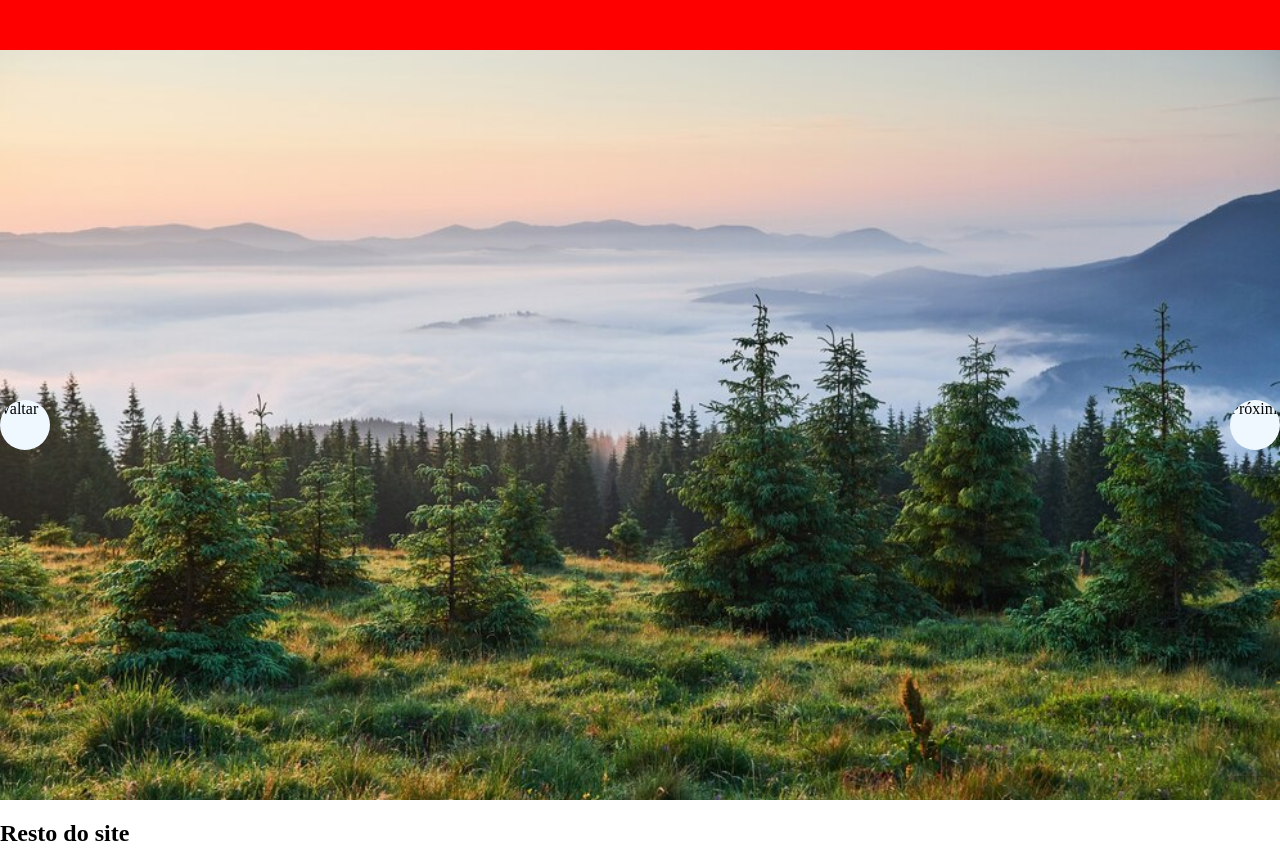
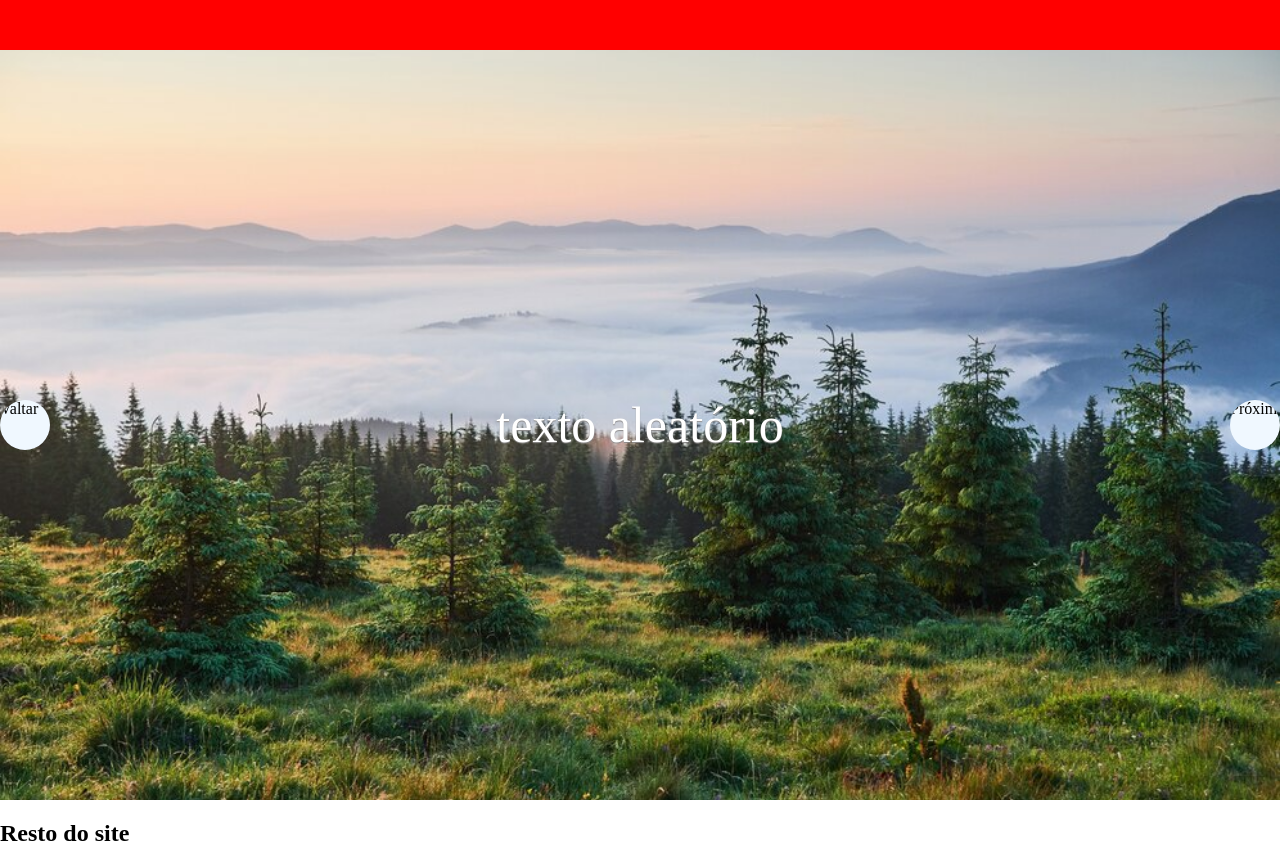
Before and after one commit to DevErickCunha/Slideshow, a plain HTML site: page index.html in a window 1280 px wide. Drawn offline with Linux system fonts and the light colour scheme.

Commit message:
inicializando a branch development

```diff
--- a/index.html
+++ b/index.html
@@ -16,9 +16,15 @@
             </div>
 
             <div class="slider--width">
-                <div class="slider--item" style="background-image: url('images/1.jpg');"></div>
-                <div class="slider--item" style="background-image: url('images/2.jpg');"></div>
-                <div class="slider--item" style="background-image: url('images/3.jpg');"></div>
+                <div class="slider--item" style="background-image: url('images/1.jpg');">
+                    texto aleatório
+                </div>
+                <div class="slider--item" style="background-image: url('images/2.jpg');">
+                    texto aleatório
+                </div>
+                <div class="slider--item" style="background-image: url('images/3.jpg');">
+                    texto aleatório
+                </div>
 
         </div>
     </header>
--- a/script.js
+++ b/script.js
@@ -21,7 +21,8 @@ function goNext() {
 }
 
 function updateMargin() {
-    let newMargin = (currentSlide * document.body.clientWidth);
+    let sliderItemWidth = document.querySelector('.slider--item').clientWidth;
+    let newMargin = (currentSlide * sliderItemWidth);
     document.querySelector('.slider--width').style.marginLeft=`${-newMargin}px`;
 }
 
--- a/style.css
+++ b/style.css
@@ -32,6 +32,12 @@ header {
     height: inherit;
     background-position: center;
     background-size: cover;
+    display: flex;
+    justify-content: center;
+    align-items: center;
+    color: white;
+    text-shadow: 0px 1px 1px rgb(141, 139, 139);
+    font-size: 50px;
 }
 
 .slider--controls {
```
